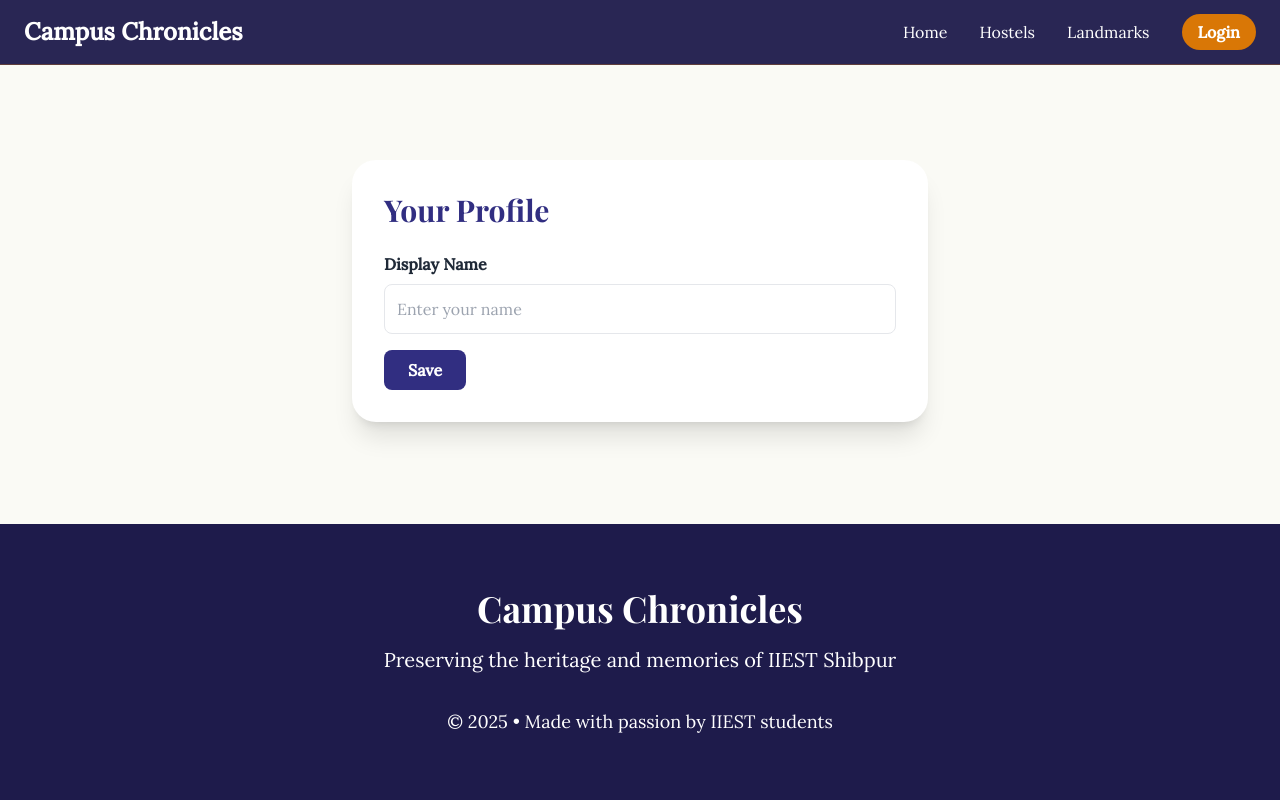
After one commit to Arrow2520/campus-chronicles, a Flask app: page /profile in a window 1280 px wide. The commit adds this page. Run offline with Flask 3, Linux system fonts and the light colour scheme; some libraries are stand-ins or nearby versions.

Commit message:
Added Profile Services of Adding Name

```diff
--- a/app.py
+++ b/app.py
@@ -42,6 +42,11 @@
 @app.route('/signup')
 def signup_page():
     return render_template('signup.html')
+
+@app.route('/profile')
+def profile_page():
+    return render_template('profile.html')
+
 
 @app.route('/hostels')
 def hostels_page():
@@ -130,12 +135,15 @@
     images = cursor.fetchall()
 
     cursor.execute("""
-        SELECT c.comment_text, c.created_at, u.email
-        FROM comments c
-        JOIN users u ON c.user_id = u.id
-        WHERE c.place_id = %s
-        ORDER BY c.created_at DESC
-    """, (place['id'],))
+                   SELECT c.comment_text,
+                          c.created_at,
+                          COALESCE(u.name, u.email) AS display_name
+                   FROM comments c
+                   JOIN users u ON c.user_id = u.id
+                   WHERE c.place_id = %s
+                   ORDER BY c.created_at DESC
+                   """, (place['id'],))
+
     comments = cursor.fetchall()
 
     cursor.close()
@@ -250,6 +258,44 @@
 
     return jsonify({"message": "Comment added"}), 201
 
+@app.route('/api/profile', methods=['GET'])
+@jwt_required()
+def get_profile():
+    user_id = int(get_jwt_identity())
+
+    conn = get_db_connection()
+    cursor = conn.cursor(dictionary=True)
+    cursor.execute(
+        "SELECT email, roll_number, name FROM users WHERE id = %s",
+        (user_id,)
+    )
+    user = cursor.fetchone()
+    cursor.close()
+    conn.close()
+
+    return jsonify(user)
+
+@app.route('/api/profile', methods=['PUT'])
+@jwt_required()
+def update_profile():
+    user_id = int(get_jwt_identity())
+    data = request.get_json()
+    name = data.get("name")
+
+    if not name:
+        return jsonify({"error": "Name cannot be empty"}), 400
+
+    conn = get_db_connection()
+    cursor = conn.cursor()
+    cursor.execute(
+        "UPDATE users SET name = %s WHERE id = %s",
+        (name, user_id)
+    )
+    conn.commit()
+    cursor.close()
+    conn.close()
+
+    return jsonify({"message": "Profile updated"})
 
 
 if __name__ == '__main__':
--- a/templates/base.html
+++ b/templates/base.html
@@ -16,7 +16,7 @@
 </head>
 <body class="text-gray-800 flex flex-col min-h-screen">
 
-  <nav class="fixed top-0 w-full bg-indigo-950/95 backdrop-blur-md z-50 border-b border-amber-600/30" x-data="{ loggedIn: !!localStorage.getItem('token') }">
+  <nav class="fixed top-0 w-full bg-indigo-950/95 backdrop-blur-md z-50 border-b border-amber-600/30" x-data="navbar()">
     <div class="container mx-auto px-6 py-4">
       <div class="flex justify-between items-center">
         <a href="/" class="text-2xl font-bold text-white">Campus Chronicles</a>
@@ -29,7 +29,27 @@
               <li><a href="/login" class="bg-amber-600 px-4 py-2 rounded-full text-white font-bold hover:bg-amber-700 transition">Login</a></li>
           </template>
           <template x-if="loggedIn">
-              <li><button @click="localStorage.clear(); window.location.reload()" class="text-red-400 hover:text-red-300 font-bold">Logout</button></li>
+            <li class="relative">
+              <button @click="open = !open"
+                class="text-white font-bold hover:text-amber-300">
+                Welcome <span x-text="displayName || 'User'"></span> ▾
+              </button>
+
+              <div x-show="open"
+                 @click.outside="open = false"
+                 class="absolute right-0 mt-2 w-40 bg-white rounded-xl shadow-lg overflow-hidden">
+
+                <a href="/profile"
+                  class="block px-4 py-2 text-gray-800 hover:bg-gray-100">
+                  Profile
+                </a>
+
+                <button @click="logout"
+                  class="w-full text-left px-4 py-2 text-red-600 hover:bg-gray-100">
+                  Logout
+                </button>
+              </div>
+            </li>
           </template>
         </ul>
       </div>
@@ -47,5 +67,20 @@
       <p class="mt-8 text-lg">© 2025 • Made with passion by IIEST students</p>
     </div>
   </footer>
+  <script>
+    function navbar() {
+      return {
+              loggedIn: !!localStorage.getItem('token'),
+              displayName: localStorage.getItem('display_name'),
+              open: false,
+
+              logout() {
+                        localStorage.clear();
+                        window.location.href = '/';
+              }
+            }
+    }
+  </script>
+
 </body>
 </html>
--- a/templates/details.html
+++ b/templates/details.html
@@ -83,7 +83,7 @@
             <div class="border-b pb-4">
                 <p class="text-gray-800 text-lg mb-1">{{ comment.comment_text }}</p>
                 <div class="text-sm text-gray-500 flex justify-between">
-                    <span class="font-bold text-indigo-900">{{ comment.email }}</span>
+                    <span class="font-bold text-indigo-900">{{ comment.display_name }}</span>
                     <span>{{ comment.created_at.strftime('%Y-%m-%d') }}</span>
                 </div>
             </div>
--- a/templates/login.html
+++ b/templates/login.html
@@ -33,6 +33,10 @@
         if (res.ok) {
             localStorage.setItem('token', data.access_token);
             localStorage.setItem('role', data.role);
+
+            // temporary display name fallback
+            const emailName = data.email.split('@')[0];
+            localStorage.setItem('display_name', emailName);
             window.location.href = '/';
         } else {
             alert(data.error);
--- /dev/null
+++ b/templates/profile.html
@@ -0,0 +1,47 @@
+{% extends "base.html" %}
+{% block title %}Profile{% endblock %}
+
+{% block content %}
+<div class="max-w-xl mx-auto mt-20 bg-white p-8 rounded-3xl shadow-xl">
+  <h2 class="text-3xl font-bold mb-6 text-indigo-900">Your Profile</h2>
+
+  <div x-data="profile()" x-init="loadProfile()">
+    <label class="block font-bold mb-2">Display Name</label>
+    <input x-model="name"
+           class="w-full border p-3 rounded-lg mb-4"
+           placeholder="Enter your name">
+
+    <button @click="saveProfile"
+            class="bg-indigo-900 text-white px-6 py-2 rounded-lg font-bold">
+      Save
+    </button>
+  </div>
+</div>
+
+<script>
+function profile() {
+  return {
+    name: '',
+    async loadProfile() {
+      const res = await fetch('/api/profile', {
+        headers: { Authorization: 'Bearer ' + localStorage.getItem('token') }
+      });
+      const data = await res.json();
+      this.name = data.name || '';
+    },
+    async saveProfile() {
+      await fetch('/api/profile', {
+        method: 'PUT',
+        headers: {
+          'Content-Type': 'application/json',
+          Authorization: 'Bearer ' + localStorage.getItem('token')
+        },
+        body: JSON.stringify({ name: this.name })
+      });
+      alert('Profile updated');
+      localStorage.setItem('display_name', this.name);
+    }
+  }
+}
+</script>
+{% endblock %}
```
